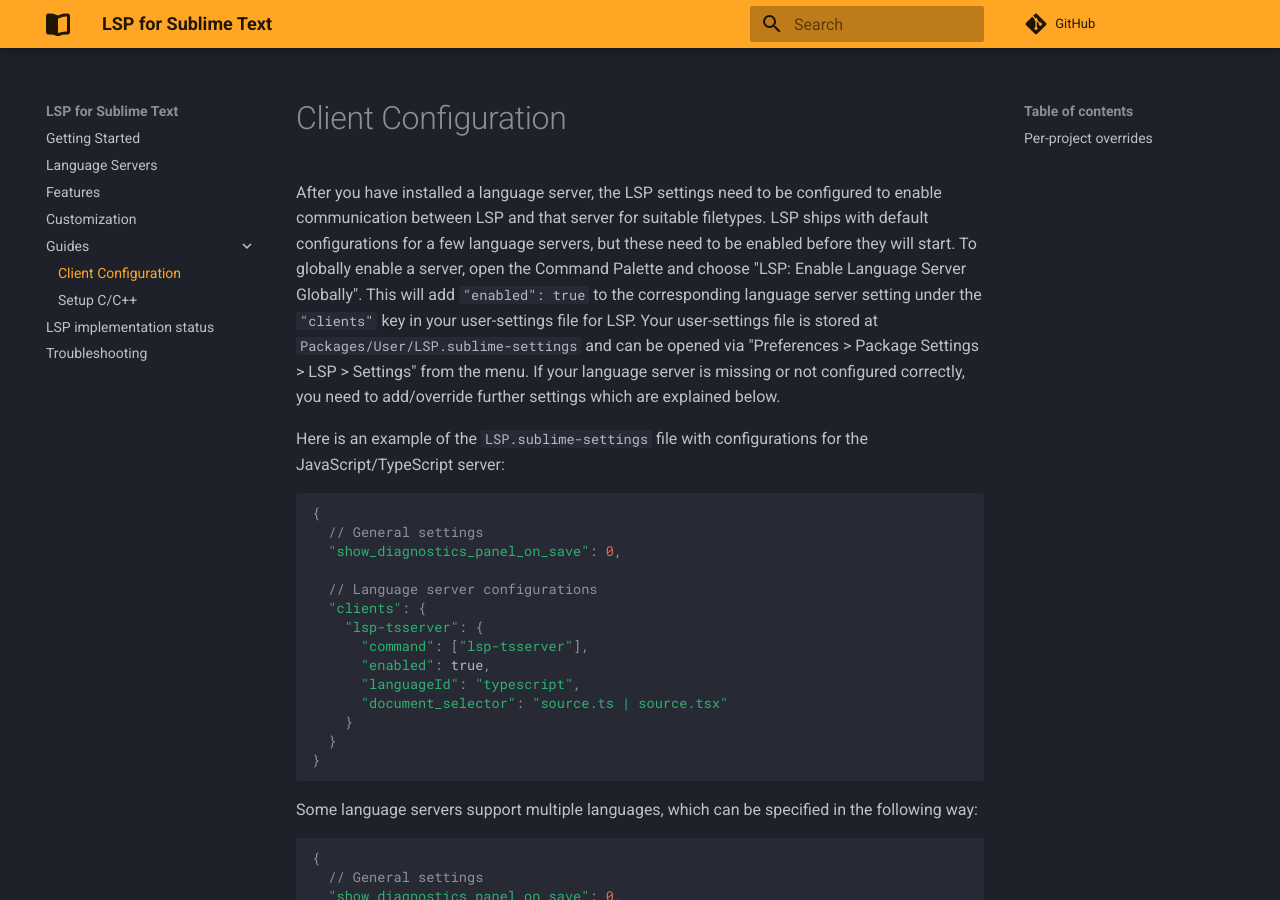
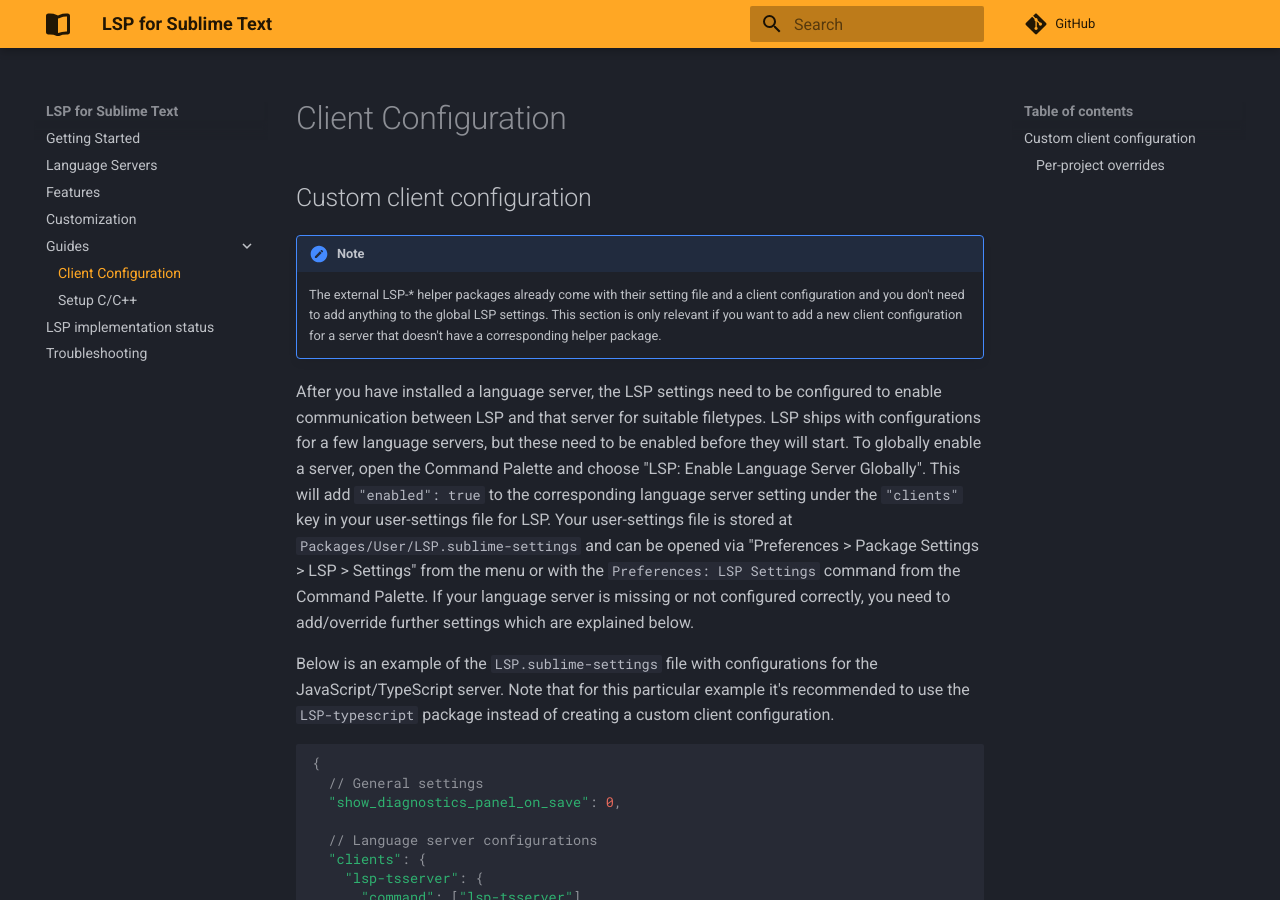
Before and after one commit to sublimelsp/LSP, an MkDocs documentation site: the page built from docs/src/guides/client_configuration.md, in a window 1280 px wide and 900 px high. Built offline with MkDocs 1.6.1 and Material for MkDocs 9.7.7, drawn with Linux system fonts in a browser that asks for light colours; comment, search, counter and statistics services are not loaded; some of the changed text lies outside the part shown.

Commit message:
Update client configuration documentation
Add a note about external helper packages as otherwise users might get
confused thinking that they have to create client configurations for
those also.

Also updated a couple of places for clarity and added documentation for
"disabled_capabilities".

````diff
--- a/docs/src/guides/client_configuration.md
+++ b/docs/src/guides/client_configuration.md
@@ -1,13 +1,18 @@
 # Client Configuration
 
+## Custom client configuration
+
+!!! Note
+    The external LSP-* helper packages already come with their setting file and a client configuration and you don't need to add anything to the global LSP settings. This section is only relevant if you want to add a new client configuration for a server that doesn't have a corresponding helper package.
+
 After you have installed a language server, the LSP settings need to be configured to enable communication between LSP and that server for suitable filetypes.
-LSP ships with default configurations for a few language servers, but these need to be enabled before they will start.
+LSP ships with configurations for a few language servers, but these need to be enabled before they will start.
 To globally enable a server, open the Command Palette and choose "LSP: Enable Language Server Globally".
 This will add `"enabled": true` to the corresponding language server setting under the `"clients"` key in your user-settings file for LSP.
-Your user-settings file is stored at `Packages/User/LSP.sublime-settings` and can be opened via "Preferences > Package Settings > LSP > Settings" from the menu.
+Your user-settings file is stored at `Packages/User/LSP.sublime-settings` and can be opened via "Preferences > Package Settings > LSP > Settings" from the menu or with the `Preferences: LSP Settings` command from the Command Palette.
 If your language server is missing or not configured correctly, you need to add/override further settings which are explained below.
 
-Here is an example of the `LSP.sublime-settings` file with configurations for the JavaScript/TypeScript server:
+Below is an example of the `LSP.sublime-settings` file with configurations for the JavaScript/TypeScript server. Note that for this particular example it's recommended to use the `LSP-typescript` package instead of creating a custom client configuration.
 
 ```js
 {
@@ -59,14 +64,15 @@
 | initializationOptions | options to send to the server at startup (rarely used) |
 | document_selector | This is _the_ connection between your files and language servers. It's a selector that is matched against the current view's base scope. If the selector matches with the base scope of the the file, the associated language server is started. If the selector happens to be of the form "source.{languageId}" (which it is in many cases), then you can omit this "document_selector" key altogether, and LSP will assume the selector is "source.{languageId}". For more information, see https://www.sublimetext.com/docs/3/selectors.html |
 | feature_selector | Used to prioritize a certain language server when choosing which one to query on views with multiple servers active. Certain LSP actions have to pick which server to query and this setting can be used to decide which one to pick based on the current scopes at the cursor location. For example when having both HTML and PHP servers running on a PHP file, this can be used to give priority to the HTML one in HTML blocks and to PHP one otherwise. That would be done by setting "feature_selector" to `text.html` for HTML server and `source.php` to PHP server. Note: when the "feature_selector" is missing, it will be the same as the "document_selector".
-| languageId | identifies the language for a document - see [LSP specifications](https://microsoft.github.io/language-server-protocol/specifications/specification-3-15/#textDocumentItem) |
-| languages | group `document_selector` and `languageId` together for servers that support more than one language |
+| languageId | Identifies the language for a document - see [LSP specifications](https://microsoft.github.io/language-server-protocol/specifications/specification-current/#textDocumentItem) |
+| languages | Group `document_selector` and `languageId` together for servers that support more than one language |
 | tcp_port | see instructions below |
 | tcp_host | see instructions below |
 | tcp_mode | see instructions below |
 | experimental_capabilities | Turn on experimental capabilities of a language server. This is a dictionary and differs per language server |
+| disabled_capabilities | Disables specific capabilities of a language server. This is a dictionary with key being a capability key and being `true`. Refer to the `ServerCapabilities` structure in [LSP capabilities](https://microsoft.github.io/language-server-protocol/specifications/specification-current/#initialize) to find capabilities that you might want to disable. Note that the value should be `true` rather than `false` for capabilites that you want to disable. For example: `"signatureHelpProvider": true` |
 
-You can figure out the scope with Tools > Developer > Show Scope Name.
+You can figure out the scope of the current view with `Tools > Developer > Show Scope`.
 You can figure out the syntax by opening the ST console and running `view.settings().get("syntax")`.
 
 The default transport is stdio, but TCP is also supported.
@@ -99,7 +105,7 @@
 }
 ```
 
-Also global language server settings can be added or overridden per-project by adding an `LSP` object within the `settings` object. A new server configurations can be added there or existing global configurations can be overridden (either fully or partially). Those can override server configurations defined within the `clients` key in `LSP.sublime-settings` or those provided by external packages.
+Also global language server settings can be added or overridden per-project by adding an `LSP` object within the `settings` object. A new server configurations can be added there or existing global configurations can be overridden (either fully or partially). Those can override server configurations defined within the `clients` key in `LSP.sublime-settings` or those provided by external helper packages.
 
 > **Note**: The `settings` and `initializationOptions` objects for server configurations will be merged with globally defined server configurations so it's possible to override only certain properties from those objects.
 
@@ -116,7 +122,7 @@
       "jsts": {
         "enabled": false,
       },
-      "eslint": {
+      "LSP-eslint": {
         "settings": {
           "eslint.autoFixOnSave": true  // This property will be merged with original settings for
                                         // this client (potentially overriding original value).
````
